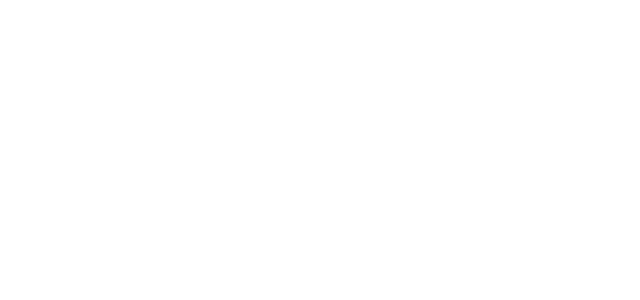
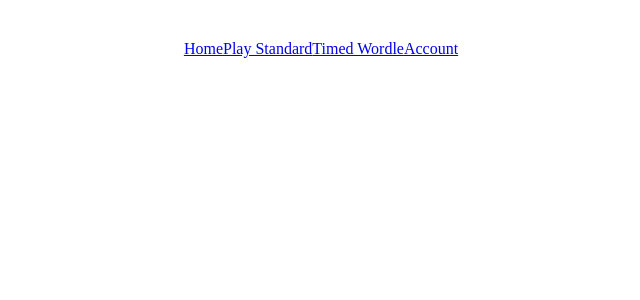
Before and after one commit to FSA-Capstone-2402-ftb-mt/CapstoneFrontEnd, a React (Vite) app: page / in a window 1280 px wide. Shown: the top 300 px of the page, without its empty margins (319-959 px from the left). Built offline with nearby package versions, Linux system fonts and the light colour scheme.

Commit message:
added routes and home page. Also working on some css for the game board

```diff
--- a/src/App.jsx
+++ b/src/App.jsx
@@ -3,7 +3,7 @@
 import { Route, Routes } from 'react-router-dom'
 import StandardGameBoard from './components/StandardGameBoard.jsx'
 import HomePage from './components/HomePage.jsx'
-
+// need to add element to timed_game mode
 function App() {
 
   return (
@@ -11,6 +11,8 @@
       <Routes>
         <Route path='/' element={<HomePage/>}/>
         <Route path='/standard_game' element={<StandardGameBoard/>}/>
+        <Route path='/timed_game'/>
+        <Route path='/account_details'/>
       </Routes>
     </>
   )
--- a/src/components/HomePage.jsx
+++ b/src/components/HomePage.jsx
@@ -1,10 +1,17 @@
 import React from "react";
-
+import { Link } from "react-router-dom";
+//Need to make account details show up depending if you are logged in or not.
 export default function HomePage(){
 
 
     return(
         <>
+            <div>
+                <Link to="/">Home</Link>
+                <Link to="/standard_game">Play Standard</Link>
+                <Link to="/timed_game">Timed Wordle</Link>
+                <Link to="/account_details">Account</Link>
+            </div>
         </>
     )
 }
--- a/src/components/StandardGameBoard.jsx
+++ b/src/components/StandardGameBoard.jsx
@@ -6,7 +6,9 @@
         <>
         <div className="game-board">
             <div className="tile-row" id="game-board-row-1">
-                <div className="singleTile"></div>
+                <div className="singleTile">
+                    <input type="text" id="letterBox"></input>
+                </div>
                 <div className="singleTile"></div>
                 <div className="singleTile"></div>
                 <div className="singleTile"></div>
--- a/src/index.css
+++ b/src/index.css
@@ -24,3 +24,15 @@
   align-items: center;
   border: 2px solid grey;
 }
+
+href{
+  display: flex;
+}
+
+#letterBox{
+  width: 100%;
+  height: 100%;
+  opacity: 25%;
+  background-color: blue;
+  text-decoration-color: Black;
+}
```
